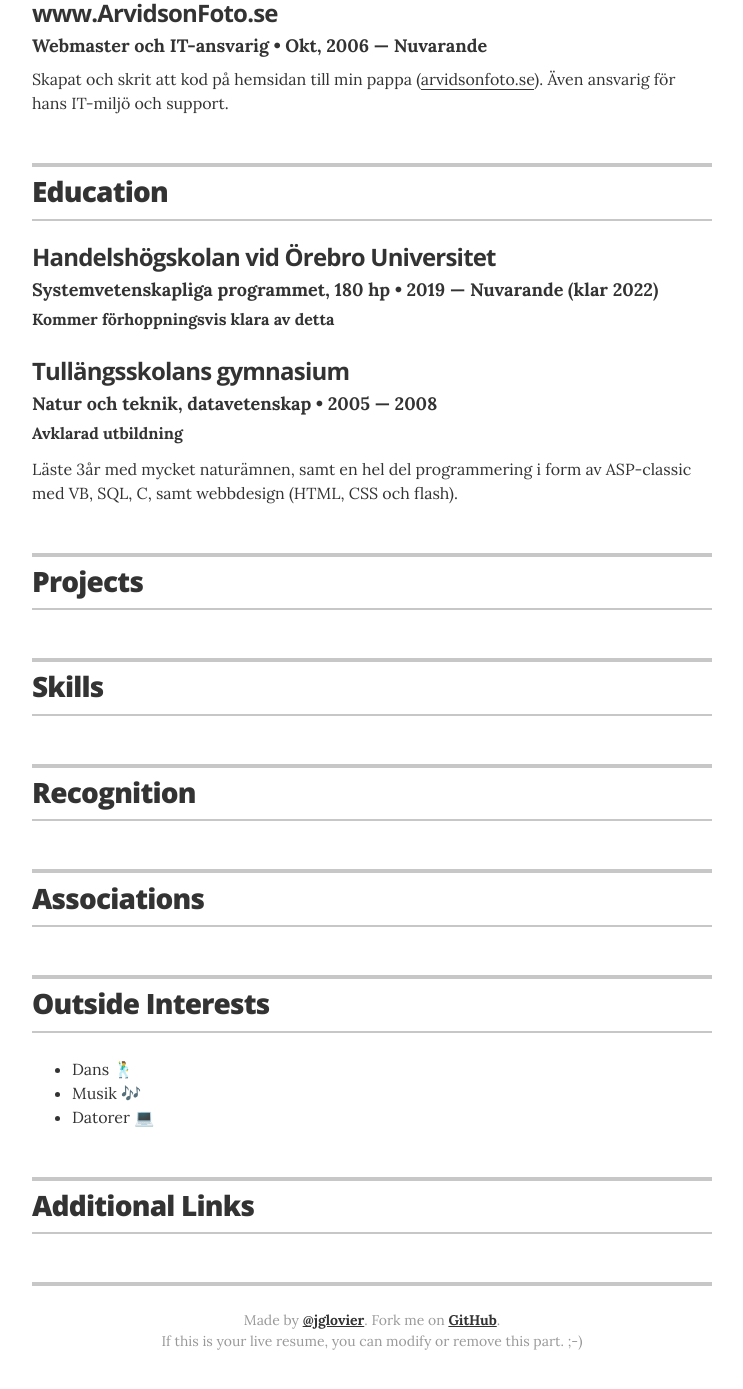
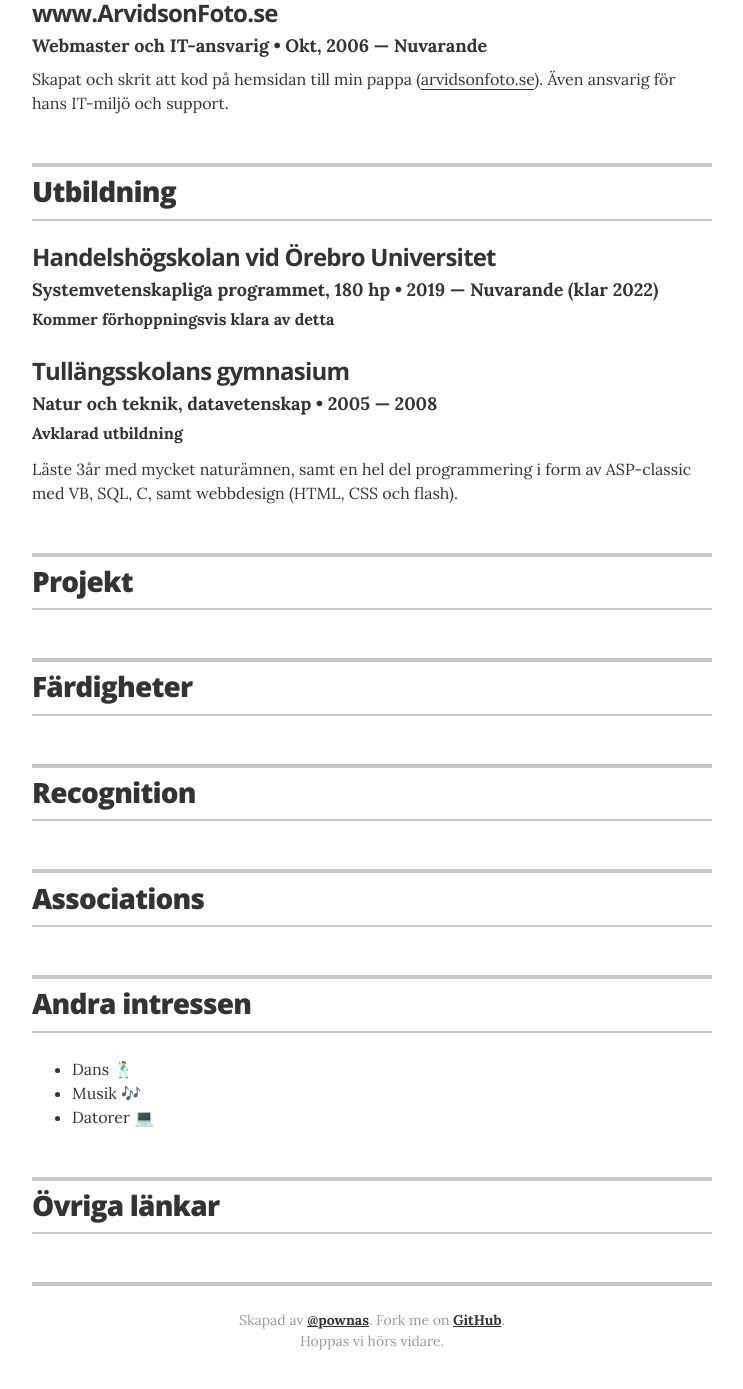
Before and after one commit to pownas/CV, a Jekyll site: the page built from index.html, in a window 1280 px wide and 1400 px high, scrolled down 981 px. Shown: the top 1389 px of the window, without its empty margins (268-1011 px from the left). Built offline with Jekyll 4.4.1, drawn with Linux system fonts in a browser that asks for light colours; some of the changed text lies outside the part shown.

Commit message:
Uppdatering av resume layout, bytt till svenska
Uppdaterat rubriker till svenska.

```diff
--- a/_layouts/resume.html
+++ b/_layouts/resume.html
@@ -13,7 +13,7 @@
 
         <!-- You can turn off the avatar in _config.yml by setting to false -->
         {% if site.resume_avatar == 'true' %}
-        <img src="images/avatar.jpg" alt="my photo" class="avatar no-print" itemprop="image">
+        <img src="images/avatar.jpg" alt="foto av mig" class="avatar no-print" itemprop="image">
         {% endif %}
 
         <!-- Your name is defined in the _config.yml file -->
@@ -74,7 +74,7 @@
       <!-- begin Education -->
       <section class="content-section">
         <header class="section-header">
-          <h2>Education</h2>
+          <h2>Utbildning</h2>
         </header>
 
         {% for education in site.data.education %}
@@ -102,7 +102,7 @@
       <!-- begin Projects -->
       <section class="content-section">
         <header class="section-header">
-          <h2>Projects</h2>
+          <h2>Projekt</h2>
         </header>
 
         {% for project in site.data.projects %}
@@ -123,7 +123,7 @@
       <section class="content-section">
 
         <header class="section-header">
-          <h2>Skills</h2>
+          <h2>Färdigheter</h2>
         </header>
         {% for skill in site.data.skills %}
         <div class="resume-item">
@@ -181,7 +181,7 @@
       <section class="content-section">
 
         <header class="section-header">
-          <h2>Outside Interests</h2>
+          <h2>Andra intressen</h2>
         </header>
 
         <div class="resume-item">
@@ -201,7 +201,7 @@
       <section class="content-section">
 
         <header class="section-header">
-          <h2>Additional Links</h2>
+          <h2>Övriga länkar</h2>
         </header>
 
         <div class="resume-item">
@@ -221,7 +221,7 @@
       <section class="content-section print-only">
 
         <header class="section-header">
-          <h2>Social Links</h2>
+          <h2>Sociala medier</h2>
         </header>
 
         <div class="resume-item">
@@ -233,8 +233,8 @@
       {% endif %}
 
       <footer class="page-footer">
-        <p class="footer-line">Made by <a href="http://twitter.com/jglovier">@jglovier</a>. Fork me on <a href="https://github.com/jglovier/resume-template">GitHub</a>.</p>
-        <p class="footer-line">If this is your live resume, you can modify or remove this part. ;-)</p>
+        <p class="footer-line">Skapad av <a href="http://twitter.com/pownas">@pownas</a>. Fork me on <a href="https://github.com/pownas/resume-swedish-template">GitHub</a>.</p>
+        <p class="footer-line">Hoppas vi hörs vidare.</p>
       </footer>
 
     </div>
```
Also changed, not shown: other parts of _layouts/resume.html (+1 -1 lines).
